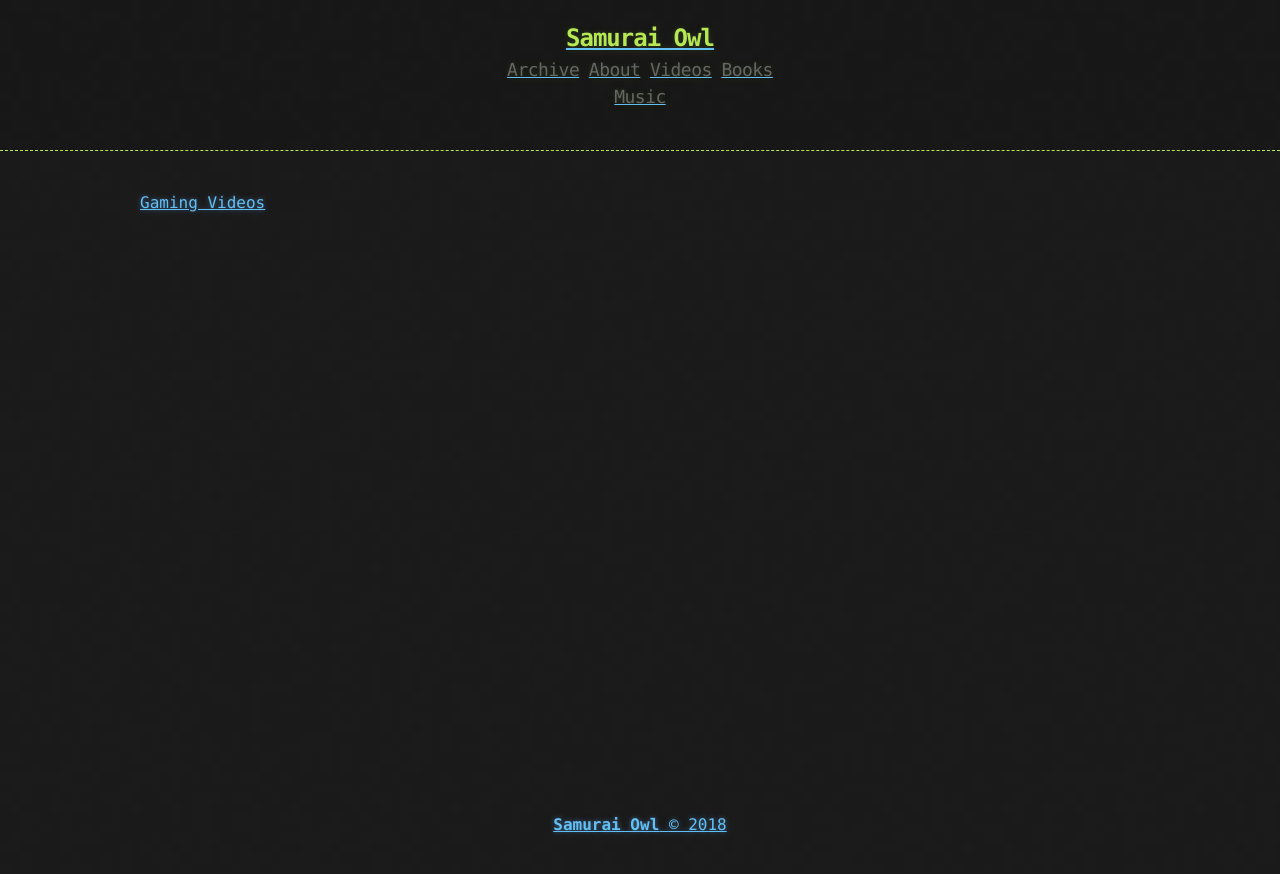
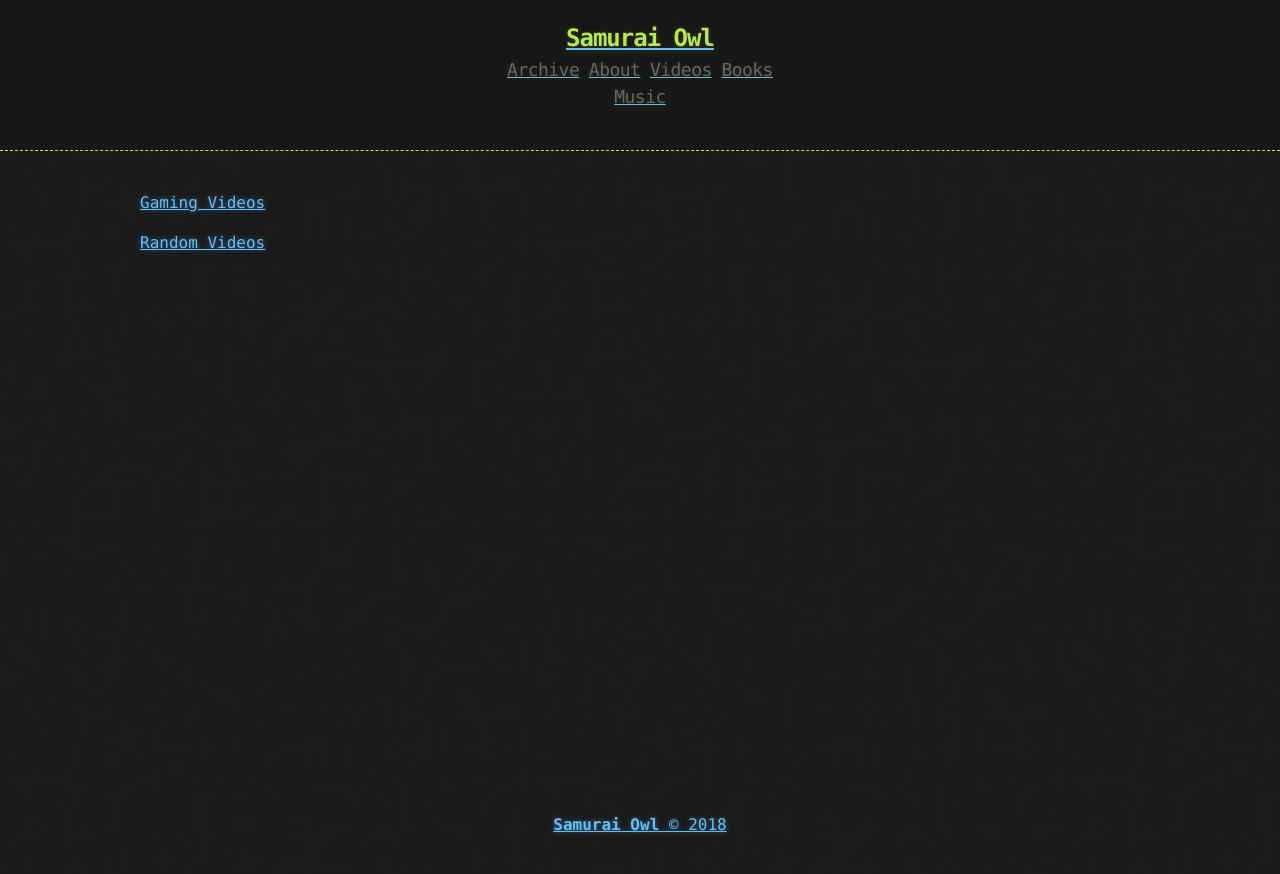
Before and after one commit to SamuraiOwl/samuraiowl.github.io, a Jekyll site: the page built from videos.html, in a window 1280 px wide. Shown: the top 874 px of the page. Built offline with Jekyll 4.4.1, drawn with Linux system fonts in a browser that asks for light colours.

Commit message:
secondPush

```diff
--- a/videos.html
+++ b/videos.html
@@ -2,4 +2,5 @@
 layout: default
 ---
 
-<a href = "https://samuraiowl.github.io/gaming_videos.html">Gaming Videos</a>
+<p><a href = "https://samuraiowl.github.io/gaming_videos.html">Gaming Videos</a></p>
+<p><a href = "https://samuraiowl.github.io/random_videos">Random Videos</a></p>
```
